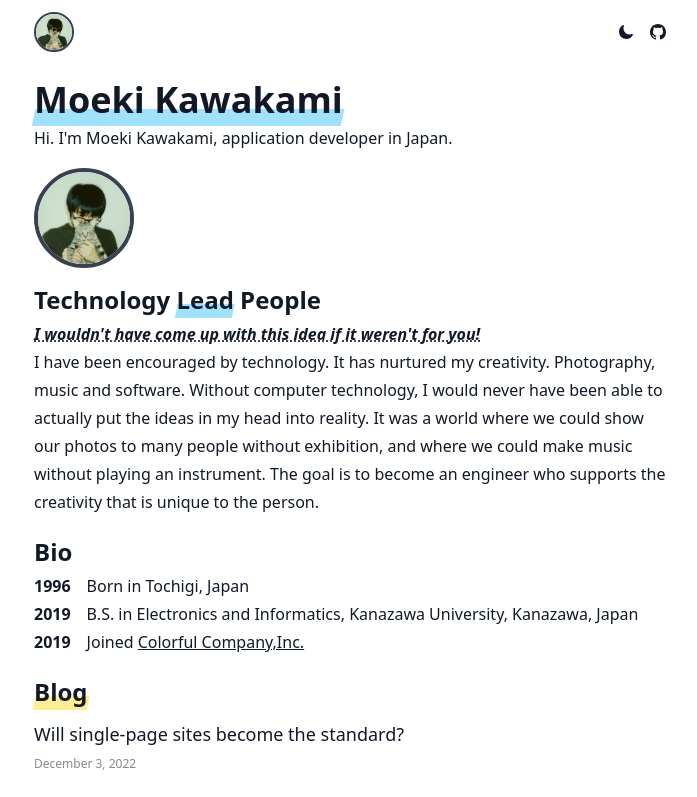
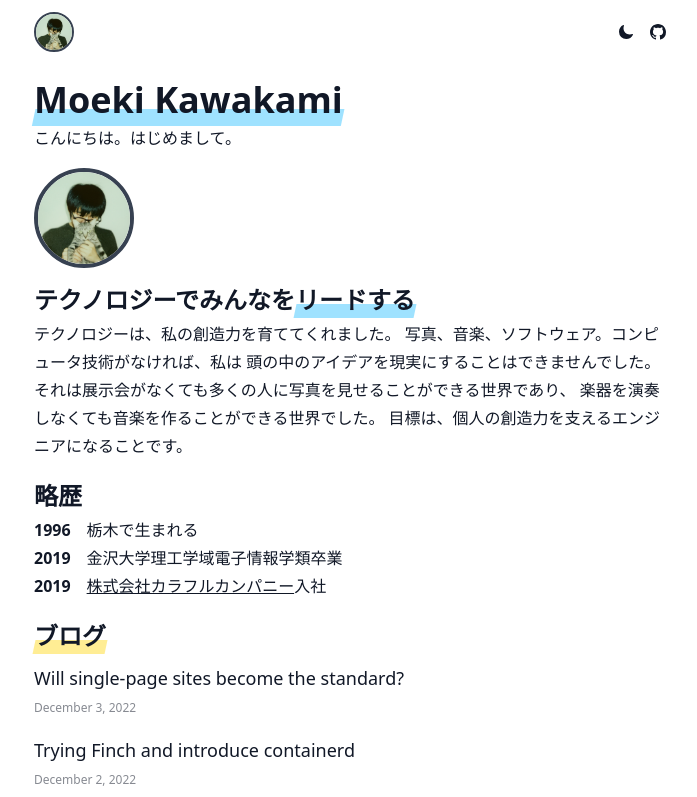
Before and after one commit to kawakamimoeki/website-legacy, a Next.js app: page / in a window 1280 px wide. Shown: the top 797 px of the page, without its empty margins (286-983 px from the left). Built offline with nearby package versions, Linux system fonts and the light colour scheme.

Commit message:
feat: locale to ja

```diff
--- a/components/sections/index/bios.tsx
+++ b/components/sections/index/bios.tsx
@@ -5,25 +5,17 @@ import Bio from '../../description'
 export default function Bios(): JSX.Element {
   return (
     <div className="mb-5">
-      <Heading>Bio</Heading>
+      <Heading>略歴</Heading>
       <dl>
-        <Bio title={<>1996</>} detail={<>Born in Tochigi, Japan</>} />
-        <Bio
-          title={<>2019</>}
-          detail={
-            <>
-              B.S. in Electronics and Informatics, Kanazawa University,
-              Kanazawa, Japan
-            </>
-          }
-        />
+        <Bio title={<>1996</>} detail={<>栃木で生まれる</>} />
+        <Bio title={<>2019</>} detail={<>金沢大学理工学域電子情報学類卒業</>} />
         <Bio
           title={<>2019</>}
           detail={
             <div
               dangerouslySetInnerHTML={{
                 __html:
-                  'Joined <a href="https://www.colorfulcompany.co.jp" class="underline" target="_blank" rel="noopener">Colorful Company,Inc.</a>'
+                  '<a href="https://www.colorfulcompany.co.jp" class="underline" target="_blank" rel="noopener">株式会社カラフルカンパニー</a>入社'
               }}
             />
           }
--- a/components/sections/index/blog.tsx
+++ b/components/sections/index/blog.tsx
@@ -13,7 +13,7 @@ export default function Blog({ posts }: Props): JSX.Element {
   return (
     <div className="mb-5">
       <Heading>
-        <span className="marker marker-yellow">Blog</span>
+        <span className="marker marker-yellow">ブログ</span>
       </Heading>
       <PostList posts={posts} />
       <div className="text-center">
@@ -21,7 +21,7 @@ export default function Blog({ posts }: Props): JSX.Element {
           className="underline decoration-yellow-300 decoration-4 underline-offset-4 font-bold"
           href="/blog"
           passHref>
-          Read more posts →
+          もっと見る →
         </Link>
       </div>
     </div>
--- a/components/sections/index/contact.tsx
+++ b/components/sections/index/contact.tsx
@@ -6,7 +6,6 @@ export default function Contact() {
     <div className="mb-5">
       <Heading>Contact</Heading>
       <p>
-        Welcome emails:{' '}
         <a className="underline" href="mailto: hello@moeki.dev">
           hello@moeki.dev
         </a>
--- a/components/sections/index/main-visual.tsx
+++ b/components/sections/index/main-visual.tsx
@@ -10,7 +10,7 @@ export default function Mainvisual() {
           <span className="marker marker-sky">Moeki Kawakami</span>
         </Link>
       </Title>
-      <p>Hi. I&apos;m Moeki Kawakami, application developer in Japan.</p>
+      <p>こんにちは。はじめまして。</p>
       <Image
         src="/img/moeki.jpg"
         alt="Moeki Kawakami"
--- a/components/sections/index/vision.tsx
+++ b/components/sections/index/vision.tsx
@@ -6,22 +6,16 @@ export default function Vision() {
   return (
     <div className="mb-5">
       <Heading>
-        Technology <span className="marker marker-sky">Lead</span> People
+        テクノロジーでみんなを
+        <span className="marker marker-sky">リードする</span>
       </Heading>
-      <Dotted>
-        <i>
-          I wouldn&apos;t have come up with this idea if it weren&apos;t for
-          you!
-        </i>
-      </Dotted>
       <p>
-        I have been encouraged by technology. It has nurtured my creativity.
-        Photography, music and software. Without computer technology, I would
-        never have been able to actually put the ideas in my head into reality.
-        It was a world where we could show our photos to many people without
-        exhibition, and where we could make music without playing an instrument.
-        The goal is to become an engineer who supports the creativity that is
-        unique to the person.
+        テクノロジーは、私の創造力を育ててくれました。
+        写真、音楽、ソフトウェア。コンピュータ技術がなければ、私は
+        頭の中のアイデアを現実にすることはできませんでした。
+        それは展示会がなくても多くの人に写真を見せることができる世界であり、
+        楽器を演奏しなくても音楽を作ることができる世界でした。
+        目標は、個人の創造力を支えるエンジニアになることです。
       </p>
     </div>
   )
--- a/components/seo.tsx
+++ b/components/seo.tsx
@@ -5,15 +5,9 @@ export default function Seo() {
   return (
     <Head>
       <title>Moeki Kawakami</title>
-      <meta
-        name="description"
-        content="Hi. I'm Moeki Kawakami, application developer in Japan."
-      />
+      <meta name="description" content="こんにちは。はじめまして。" />
       <meta property="og:site_name" content="" />
-      <meta
-        property="og:description"
-        content="Hi. I'm Moeki Kawakami, application developer in Japan."
-      />
+      <meta property="og:description" content="こんにちは。はじめまして。" />
       <meta property="og:image" content="https://moeki.dev/img/moeki.jpg" />
       <meta
         property="twitter:image"
--- a/pages/blog.tsx
+++ b/pages/blog.tsx
@@ -19,14 +19,14 @@ export default function Blog({
   return (
     <>
       <Head>
-        <title>Blog - Moeki Kawakami</title>
+        <title>ブログ - Moeki Kawakami</title>
         <meta property="og:url" content={`https://moeki.dev/blog`} />
         <meta property="og:type" content="website" />
         <meta property="og:title" content="Blog - Moeki Kawakami" />
       </Head>
       <section className="">
         <h2 className="text-2xl font-bold">
-          <span className="marker marker-yellow">Blog</span>
+          <span className="marker marker-yellow">ブログ</span>
         </h2>
         <div className="mt-4">
           <PostList posts={allPostsData} />
```
